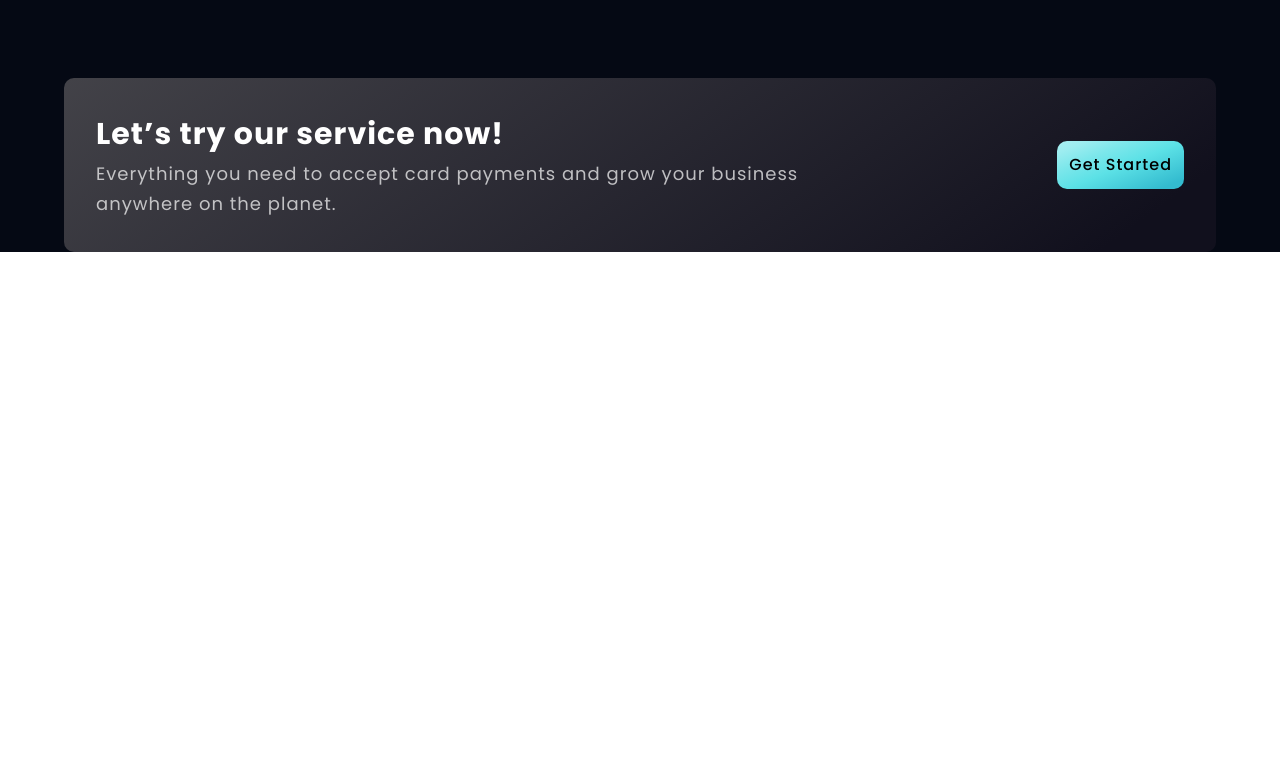
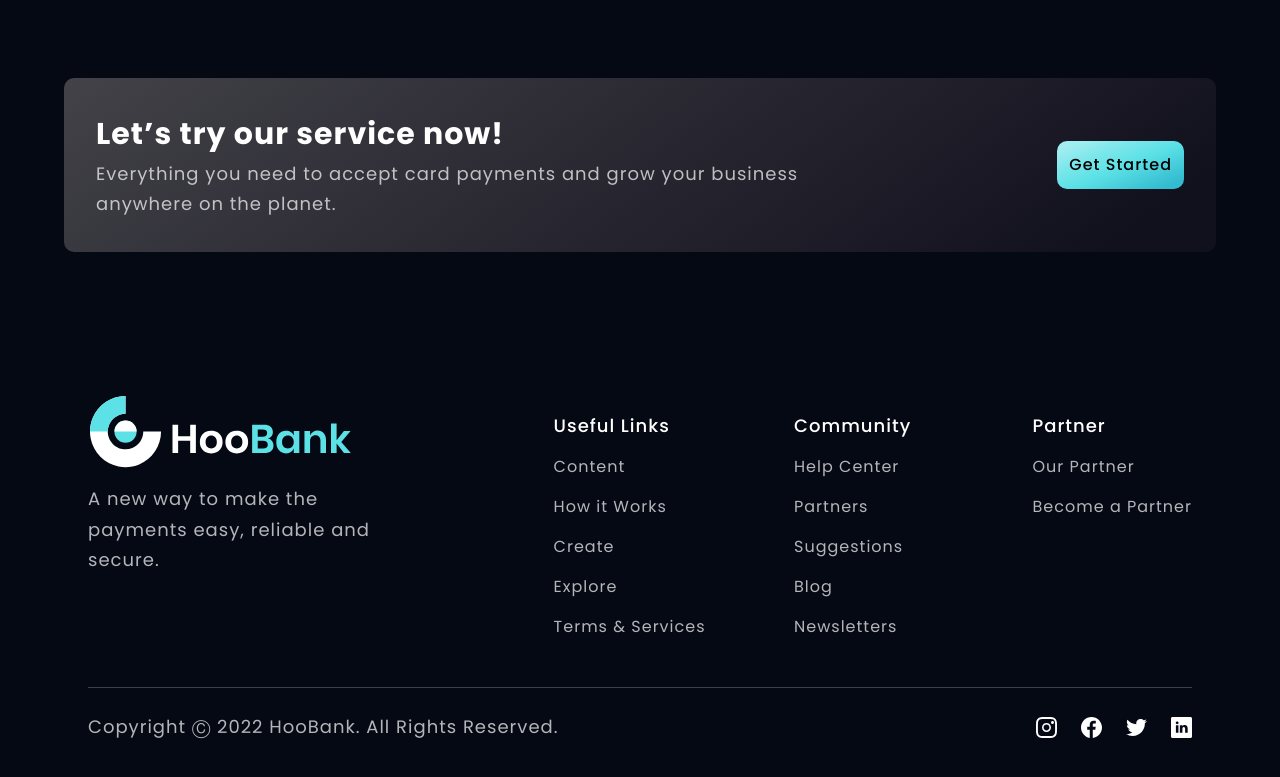
Before and after one commit to elghanbibadr/tailwindreactproject, a React (Vite) app: page / in a window 1280 px wide. Shown: the part 5970-6747 px from the top of the page. Before the commit the page ends 6222 px from the top, so only its background shows below. Built offline with nearby package versions, Linux system fonts and the light colour scheme.

Commit message:
create the footer section

```diff
--- a/src/App.jsx
+++ b/src/App.jsx
@@ -6,6 +6,7 @@ import Features from './component/Features'
 import Callout from './component/Callout'
 import Sponsors from './component/Sponsors'
 import CTA from './component/CTA'
+import Footer from './component/Footer'
 function App() {
 
   return (
@@ -17,6 +18,7 @@ function App() {
     <Callout/>
     <Sponsors/>
     <CTA/>
+    <Footer/>
     </>
   )
 }
--- a/src/component/Footer.jsx
+++ b/src/component/Footer.jsx
@@ -0,0 +1,64 @@
+import styles from "../style";
+import { logo } from "../assets";
+import { footerLinks, socialMedia } from "../constant";
+
+const Footer = () => (
+  <section className={`${styles.flexCenter} ${styles.paddingY} flex-col mt-10 px-6 max-w-6xl md:mx-auto mt-20`}>
+    <div className={`${styles.flexStart} md:flex-row flex-col mb-8 w-full`}>
+      <div className="flex-[1] flex flex-col justify-start mr-10">
+        <img
+          src={logo}
+          alt="hoobank"
+          className="w-[266px] h-[72.14px] object-contain"
+        />
+        <p className={`${styles.paragraph} mt-4 max-w-[312px]`}>
+          A new way to make the payments easy, reliable and secure.
+        </p>
+      </div>
+
+      <div className="flex-[1.5] w-full flex flex-row justify-between flex-wrap md:mt-0 mt-10">
+        {footerLinks.map((footerlink) => (
+          <div key={footerlink.title} className={`flex flex-col ss:my-0 my-4 min-w-[150px]`}>
+            <h4 className="font-poppins font-medium text-[18px] leading-[27px] text-white">
+              {footerlink.title}
+            </h4>
+            <ul className="list-none mt-4">
+              {footerlink.links.map((link, index) => (
+                <li
+                  key={link.name}
+                  className={`font-poppins font-normal text-[16px] leading-[24px] text-dimWhite hover:text-secondary cursor-pointer ${
+                    index !== footerlink.links.length - 1 ? "mb-4" : "mb-0"
+                  }`}
+                >
+                  {link.name}
+                </li>
+              ))}
+            </ul>
+          </div>
+        ))}
+      </div>
+    </div>
+
+    <div className="w-full flex justify-between items-center md:flex-row flex-col pt-6 border-t-[1px] border-t-[#3F3E45]">
+      <p className="font-poppins font-normal text-center text-[18px] leading-[27px] text-white">
+        Copyright Ⓒ 2022 HooBank. All Rights Reserved.
+      </p>
+
+      <div className="flex flex-row md:mt-0 mt-6">
+        {socialMedia.map((social, index) => (
+          <img
+            key={social.id}
+            src={social.icon}
+            alt={social.id}
+            className={`w-[21px] h-[21px] object-contain cursor-pointer ${
+              index !== socialMedia.length - 1 ? "mr-6" : "mr-0"
+            }`}
+            onClick={() => window.open(social.link)}
+          />
+        ))}
+      </div>
+    </div>
+  </section>
+);
+
+export default Footer
--- /dev/null
+++ b/src/constant/index.js
@@ -0,0 +1,197 @@
+import { people01, people02, people03, facebook, instagram, linkedin, twitter, airbnb, binance, coinbase, dropbox, send, shield, star  } from "../assets";
+
+export const navLinks = [
+  {
+    id: "home",
+    title: "Home",
+  },
+  {
+    id: "features",
+    title: "Features",
+  },
+  {
+    id: "product",
+    title: "Product",
+  },
+  {
+    id: "clients",
+    title: "Clients",
+  },
+];
+
+export const features = [
+  {
+    id: "feature-1",
+    icon: star,
+    title: "Rewards",
+    content:
+      "The best credit cards offer some tantalizing combinations of promotions and prizes",
+  },
+  {
+    id: "feature-2",
+    icon: shield,
+    title: "100% Secured",
+    content:
+      "We take proactive steps make sure your information and transactions are secure.",
+  },
+  {
+    id: "feature-3",
+    icon: send,
+    title: "Balance Transfer",
+    content:
+      "A balance transfer credit card can save you a lot of money in interest charges.",
+  },
+];
+
+export const feedback = [
+  {
+    id: "feedback-1",
+    content:
+      "Money is only a tool. It will take you wherever you wish, but it will not replace you as the driver.",
+    name: "Herman Jensen",
+    title: "Founder & Leader",
+    img: people01,
+  },
+  {
+    id: "feedback-2",
+    content:
+      "Money makes your life easier. If you're lucky to have it, you're lucky.",
+    name: "Steve Mark",
+    title: "Founder & Leader",
+    img: people02,
+  },
+  {
+    id: "feedback-3",
+    content:
+      "It is usually people in the money business, finance, and international trade that are really rich.",
+    name: "Kenn Gallagher",
+    title: "Founder & Leader",
+    img: people03,
+  },
+];
+
+export const stats = [
+  {
+    id: "stats-1",
+    title: "User Active",
+    value: "3800+",
+  },
+  {
+    id: "stats-2",
+    title: "Trusted by Company",
+    value: "230+",
+  },
+  {
+    id: "stats-3",
+    title: "Transaction",
+    value: "$230M+",
+  },
+];
+
+export const footerLinks = [
+  {
+    title: "Useful Links",
+    links: [
+      {
+        name: "Content",
+        link: "https://www.hoobank.com/content/",
+      },
+      {
+        name: "How it Works",
+        link: "https://www.hoobank.com/how-it-works/",
+      },
+      {
+        name: "Create",
+        link: "https://www.hoobank.com/create/",
+      },
+      {
+        name: "Explore",
+        link: "https://www.hoobank.com/explore/",
+      },
+      {
+        name: "Terms & Services",
+        link: "https://www.hoobank.com/terms-and-services/",
+      },
+    ],
+  },
+  {
+    title: "Community",
+    links: [
+      {
+        name: "Help Center",
+        link: "https://www.hoobank.com/help-center/",
+      },
+      {
+        name: "Partners",
+        link: "https://www.hoobank.com/partners/",
+      },
+      {
+        name: "Suggestions",
+        link: "https://www.hoobank.com/suggestions/",
+      },
+      {
+        name: "Blog",
+        link: "https://www.hoobank.com/blog/",
+      },
+      {
+        name: "Newsletters",
+        link: "https://www.hoobank.com/newsletters/",
+      },
+    ],
+  },
+  {
+    title: "Partner",
+    links: [
+      {
+        name: "Our Partner",
+        link: "https://www.hoobank.com/our-partner/",
+      },
+      {
+        name: "Become a Partner",
+        link: "https://www.hoobank.com/become-a-partner/",
+      },
+    ],
+  },
+];
+
+export const socialMedia = [
+  {
+    id: "social-media-1",
+    icon: instagram,
+    link: "https://www.instagram.com/",
+  },
+  {
+    id: "social-media-2",
+    icon: facebook,
+    link: "https://www.facebook.com/",
+  },
+  {
+    id: "social-media-3",
+    icon: twitter,
+    link: "https://www.twitter.com/",
+  },
+  {
+    id: "social-media-4",
+    icon: linkedin,
+    link: "https://www.linkedin.com/",
+  },
+];
+
+export const clients = [
+  {
+    id: "client-1",
+    logo: airbnb,
+  },
+  {
+    id: "client-2",
+    logo: binance,
+  },
+  {
+    id: "client-3",
+    logo: coinbase,
+  },
+  {
+    id: "client-4",
+    logo: dropbox,
+  },
+];
--- /dev/null
+++ b/src/style.js
@@ -0,0 +1,28 @@
+const styles = {
+    boxWidth: "xl:max-w-[1280px] w-full",
+
+    heading2: "font-poppins font-semibold xs:text-[48px] text-[40px] text-white xs:leading-[76.8px] leading-[66.8px] w-full",
+    paragraph: "font-poppins font-normal text-dimWhite text-[18px] leading-[30.8px]",
+
+    flexCenter: "flex justify-center items-center",
+    flexStart: "flex justify-center items-start",
+
+    paddingX: "sm:px-16 px-6",
+    paddingY: "sm:py-16 py-6",
+    padding: "sm:px-16 px-6 sm:py-12 py-4",
+
+    marginX: "sm:mx-16 mx-6",
+    marginY: "sm:my-16 my-6",
+  };
+
+  export const layout = {
+    section: `flex md:flex-row flex-col ${styles.paddingY}`,
+    sectionReverse: `flex md:flex-row flex-col-reverse ${styles.paddingY}`,
+
+    sectionImgReverse: `flex-1 flex ${styles.flexCenter} md:mr-10 mr-0 md:mt-0 mt-10 relative`,
+    sectionImg: `flex-1 flex ${styles.flexCenter} md:ml-10 ml-0 md:mt-0 mt-10 relative`,
+
+    sectionInfo: `flex-1 ${styles.flexStart} flex-col`,
+  };
+
+  export default styles;
```
